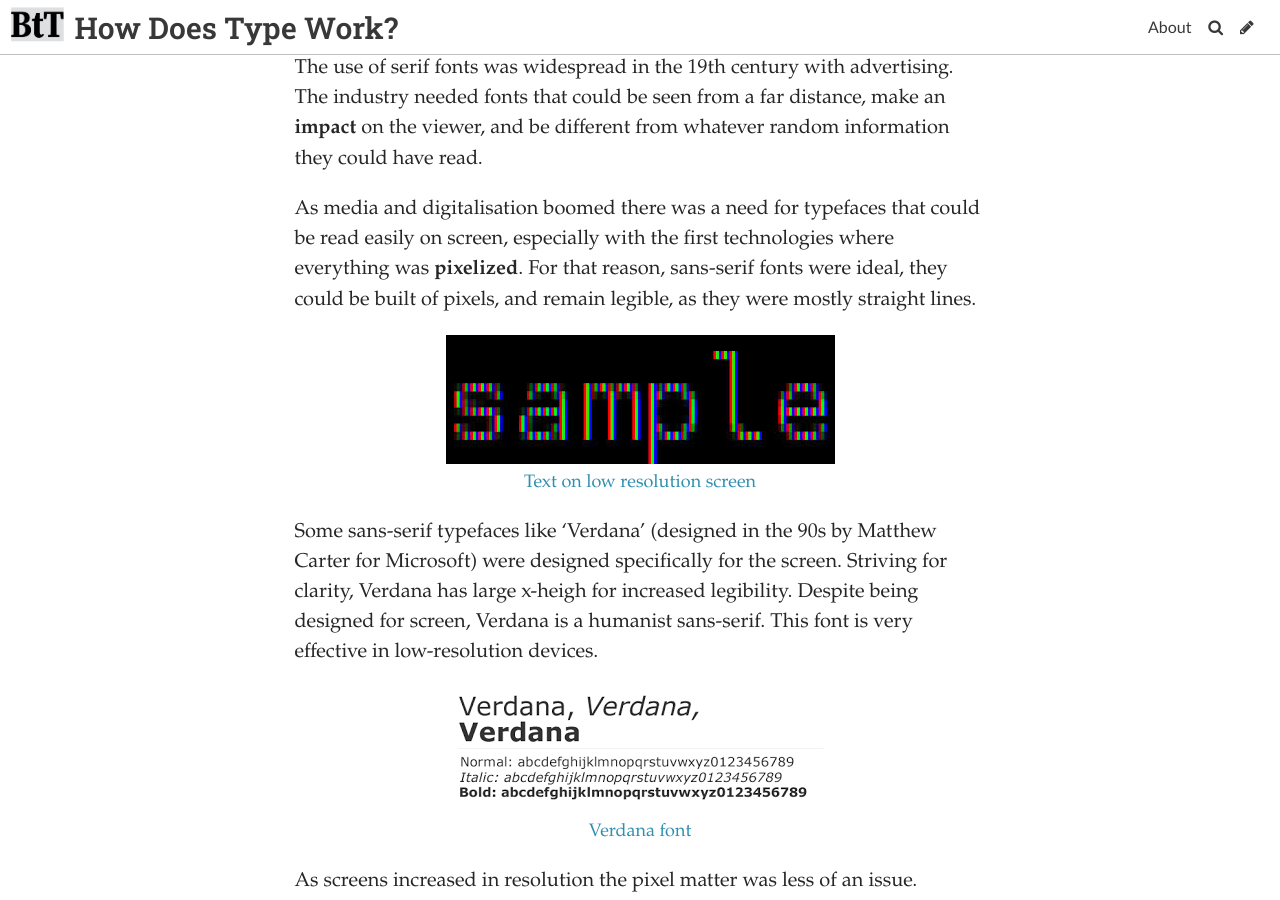
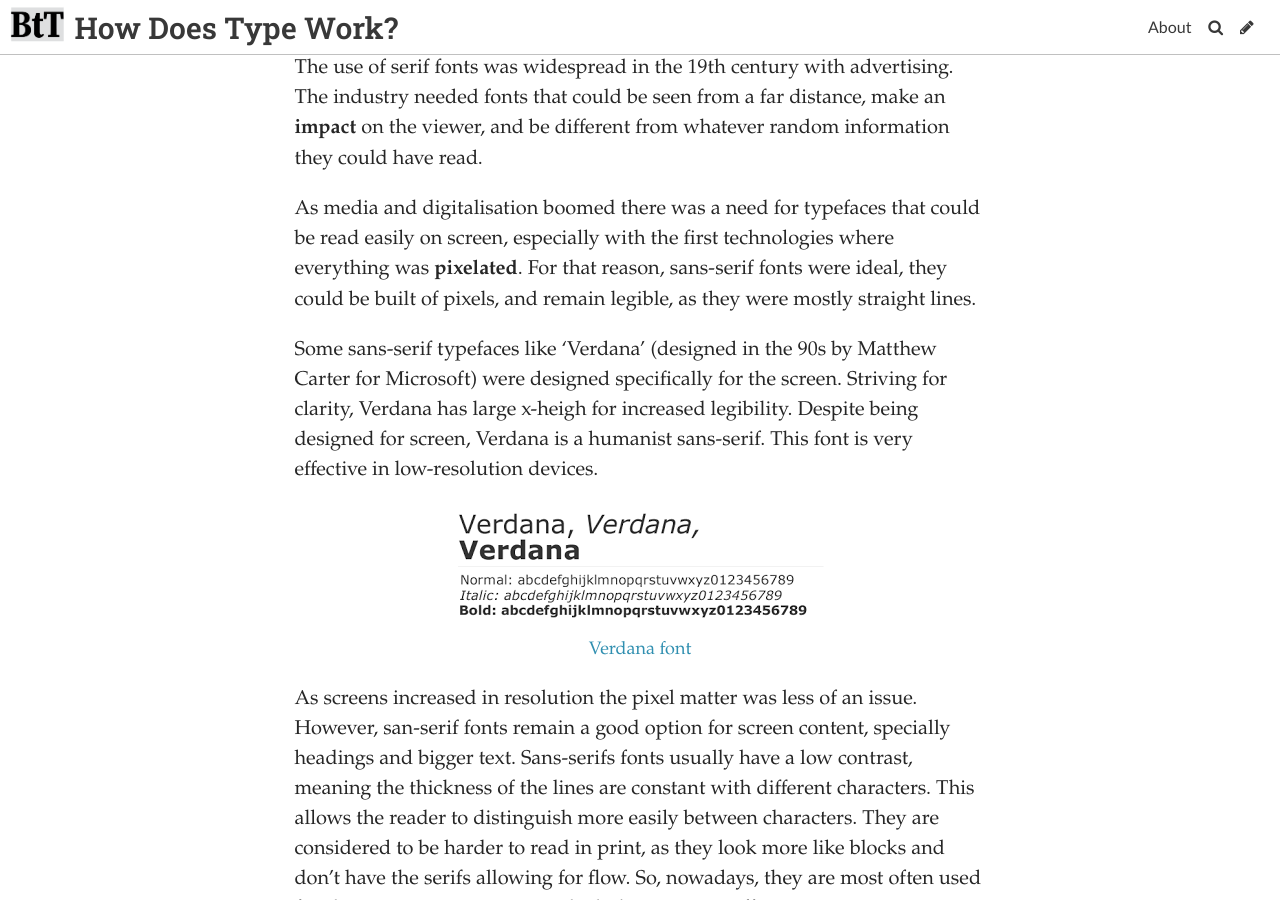
Before and after one commit to Yaz1501/BehindTheType, a Jekyll site: the page built from _posts/2020-10-11-font-analysis.md, in a window 1280 px wide and 900 px high, scrolled down 1522 px. Built offline with Jekyll 4.4.1, drawn with Linux system fonts in a browser that asks for light colours; some web fonts are replaced; comment, search, counter and statistics services are not loaded.

Commit message:
Update Post “2020-10-11-font-analysis”

```diff
--- a/_posts/2020-10-11-font-analysis.md
+++ b/_posts/2020-10-11-font-analysis.md
@@ -22,9 +22,9 @@
 
 The use of serif fonts was widespread in the 19th century with advertising. The industry needed fonts that could be seen from a far distance, make an **impact** on the viewer, and be different from whatever random information they could have read.
 
-As media and digitalisation boomed there was a need for typefaces that could be read easily on screen, especially with the first technologies where everything was **pixelized**. For that reason, sans-serif fonts were ideal, they could be built of pixels, and remain legible, as they were mostly straight lines.
+As media and digitalisation boomed there was a need for typefaces that could be read easily on screen, especially with the first technologies where everything was **pixelated**. For that reason, sans-serif fonts were ideal, they could be built of pixels, and remain legible, as they were mostly straight lines.
 
-![Text on low resolution screen](../uploads/images.jpeg "Text on low resolution screen")
+
 
 Some sans-serif typefaces like ‘Verdana’ (designed in the 90s by Matthew Carter for Microsoft) were designed specifically for the screen. Striving for clarity, Verdana has large x-heigh for increased legibility. Despite being designed for screen, Verdana is a humanist sans-serif. This font is very effective in low-resolution devices.
 
```
